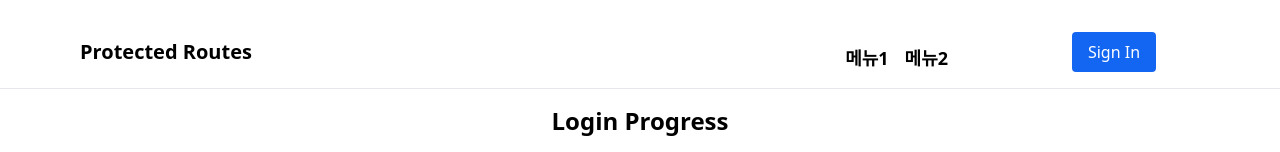
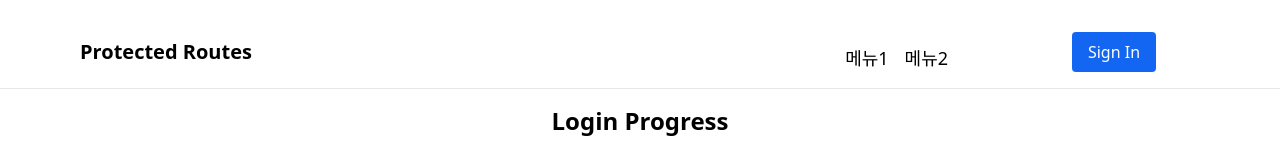
Before and after one commit to merge-simpson/react-protected-route, a React (Vite) app: page /login in a window 1280 px wide. Shown: the top 152 px of the page. Built offline with nearby package versions, Linux system fonts and the light colour scheme.

Commit message:
style(top bar): flex to grid

```diff
--- a/src/components/common/topbar/TopBar.tsx
+++ b/src/components/common/topbar/TopBar.tsx
@@ -12,7 +12,7 @@ const TopBar = () => {
         Protected Routes
       </h1>
       <nav className="col-span-2 flex justify-end items-end h-full">
-        <ul className="grid grid-cols-2 gap-4 select-none text-lg font-bold">
+        <ul className="grid grid-cols-2 gap-4 select-none text-lg">
           <li>메뉴1</li>
           <li>메뉴2</li>
         </ul>
```
